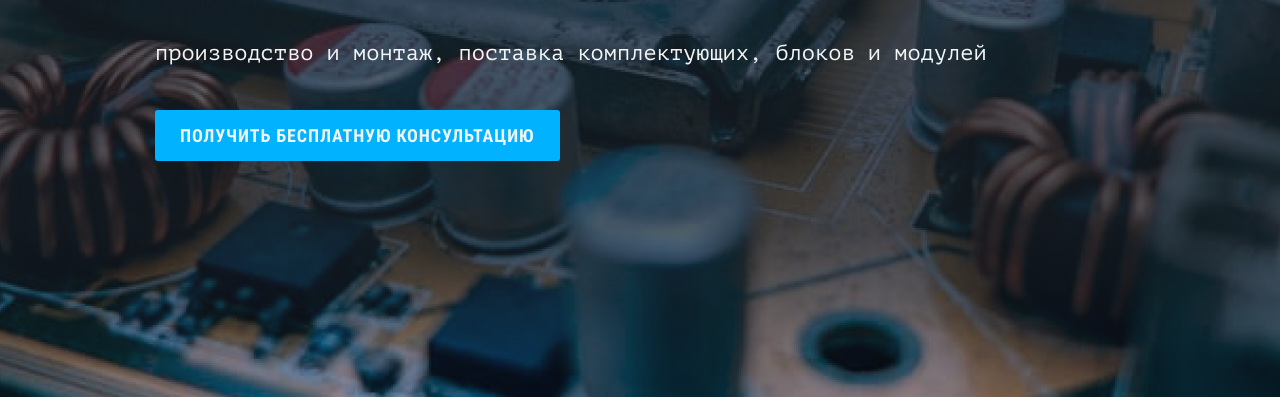
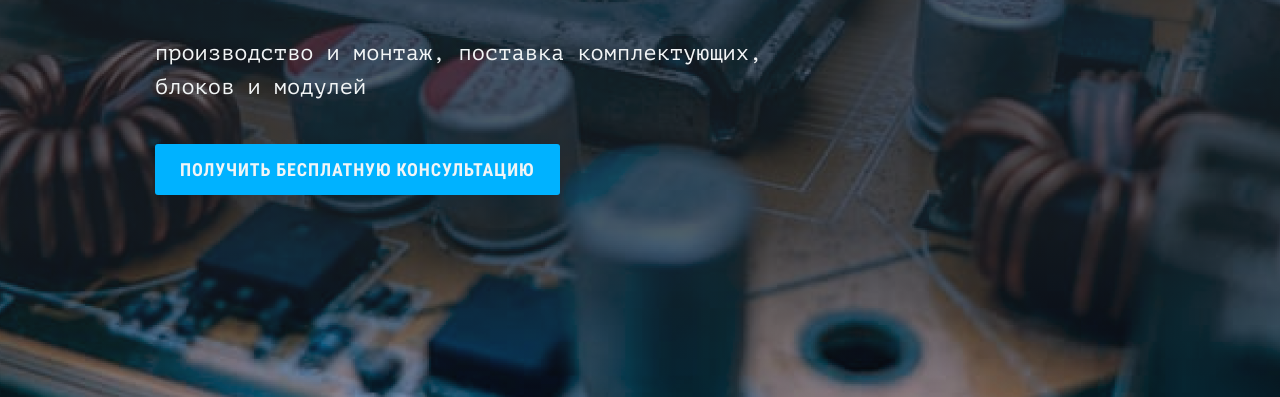
Before and after one commit to LordLye/Smart-Device, a website built with webpack: page source/index.html in a window 1280 px wide. Shown: the part 403-800 px from the top of the page. Built offline with nearby package versions, Linux system fonts and the light colour scheme; files whose address does not match are found by name.

Commit message:
поправил ширину параграфа на главном экране

```diff
--- a/source/sass/blocks/intro.scss
+++ b/source/sass/blocks/intro.scss
@@ -102,7 +102,7 @@
   font-weight: 400;
   font-size: 22px;
   line-height: 34px;
-  max-width: 1000px;
+  max-width: 685px;
 
   @include vp-1023 {
     margin-bottom: 30px;
```
Also changed, not shown: build/css/style.css, build/css/style.min.css, 1 other file.
